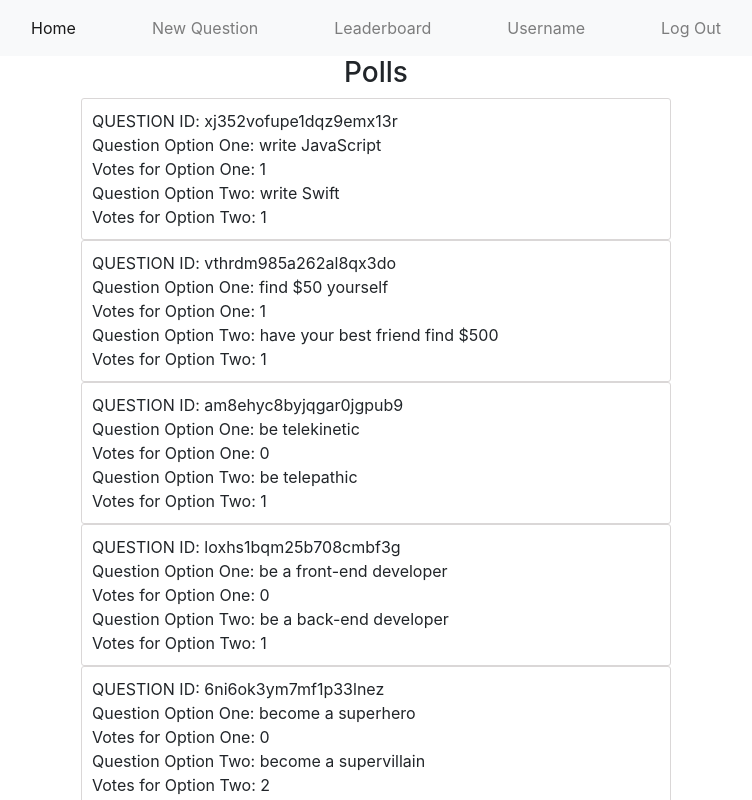
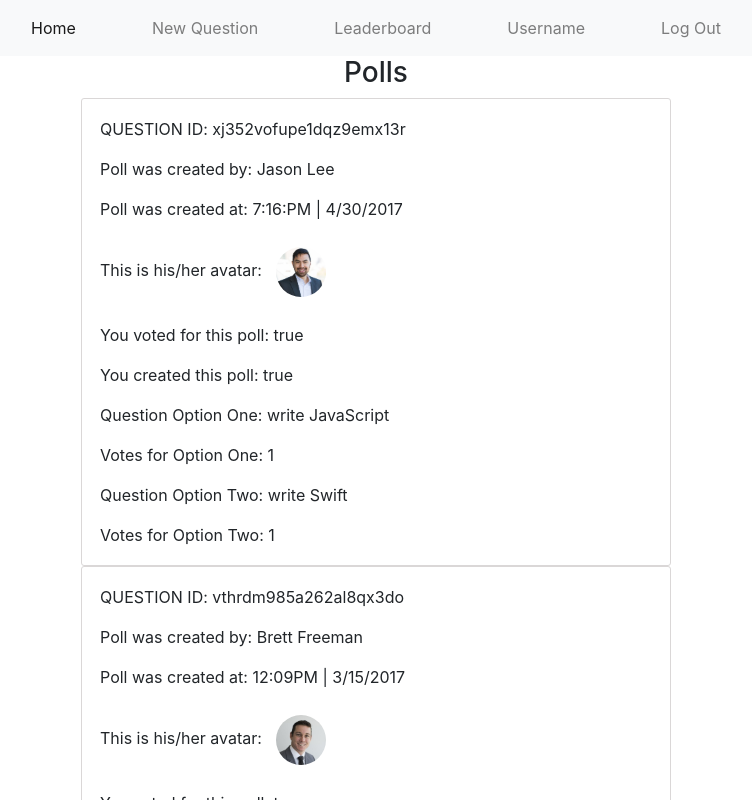
Before and after one commit to tusho/would-you-rather, a React (Create React App) app: page / in a window 1280 px wide. Shown: the top 800 px of the page, without its empty margins (264-1016 px from the left). Built offline with nearby package versions, Linux system fonts and the light colour scheme.

Commit message:
Set up question boxes to render all relevant info

```diff
--- a/src/components/Dashboard.js
+++ b/src/components/Dashboard.js
@@ -9,7 +9,7 @@ class Dashboard extends Component {
         <h3 className='text-center'>Polls</h3>
         <ul className='list-unstyled'>
             {this.props.questionIds.map((id) => (
-                <Question id={id} />
+                <Question id={id}  key={id}/>
             ))}
         </ul>
       </div>
--- a/src/components/Question.js
+++ b/src/components/Question.js
@@ -1,28 +1,41 @@
 import React, { Component } from 'react'
 import { connect } from 'react-redux'
+import { formatQuestion, formatDate } from '../utils/helpers'
 
 class Question extends Component {
     render() {
-        const { question } = this.props
-        console.log(this.props)
+        const { question, authedUser } = this.props
+
+        if (question === null) {
+            return <p>This question does not exist</p>
+        }
+
+        const { name, avatar, timestamp, optionOne, optionTwo, id } = question
+        const whoVoted = optionOne.votes.concat(optionTwo.votes)
+
         return (
-            <li className="question" key={question.id}>
-                QUESTION ID: {question.id} <br />
-                Question Option One: {question.optionOne.text} <br />
-                Votes for Option One: {question.optionOne.votes.length} <br />
-                Question Option Two: {question.optionTwo.text} <br />
-                Votes for Option Two: {question.optionTwo.votes.length}
+            <li className='question d-flex flex-column'>
+                <div className='question-info p-2'>QUESTION ID: {id}</div>
+                <div className='question-info p-2'>Poll was created by: {name} </div>
+                <div className='question-info p-2'>Poll was created at: {formatDate(timestamp)} </div>
+                <div className='question-info p-2'>This is his/her avatar: <img src={avatar} className='avatar' alt={`Avatar of ${name}`} /> </div>
+                <div className='question-info p-2'>You voted for this poll: {(whoVoted.includes(authedUser) ? 'true' : 'false')} </div>
+                <div className='question-info p-2'>You created this poll: {(name.toLowerCase().replace(/\s+/g, '') === authedUser ? 'true' : 'false')} </div>
+                <div className='question-info p-2'>Question Option One: {optionOne.text} </div>
+                <div className='question-info p-2'>Votes for Option One: {optionOne.votes.length} </div>
+                <div className='question-info p-2'>Question Option Two: {optionTwo.text} </div>
+                <div className='question-info p-2'>Votes for Option Two: {optionTwo.votes.length}</div>
             </li>
         )
     }
 }
 
-function mapStateToProps ({ authedUser, questions }, { id }) {
+function mapStateToProps ({ authedUser, users, questions }, { id }) {
     const question = questions[id]
 
     return {
         authedUser,
-        question
+        question: formatQuestion(question, users[question.author], authedUser)
     }
 }
 
--- a/src/index.css
+++ b/src/index.css
@@ -30,3 +30,9 @@ code {
   border-radius: 3px;
   cursor: pointer;
 }
+
+.avatar {
+  height: 50px;
+  border-radius: 25px;
+  margin: 10px;
+}
--- /dev/null
+++ b/src/utils/helpers.js
@@ -0,0 +1,19 @@
+export function formatDate (timestamp) {
+    const d = new Date(timestamp)
+    const time = d.toLocaleTimeString('en-US')
+    return time.substr(0, 5) + time.slice(-2) + ' | ' + d.toLocaleDateString()
+}
+
+export function formatQuestion (question, author) {
+const { id, timestamp, optionOne, optionTwo } = question
+const { name, avatarURL } = author
+
+return {
+    name,
+    id,
+    optionOne,
+    optionTwo,
+    timestamp,
+    avatar: avatarURL
+    }
+}
```
